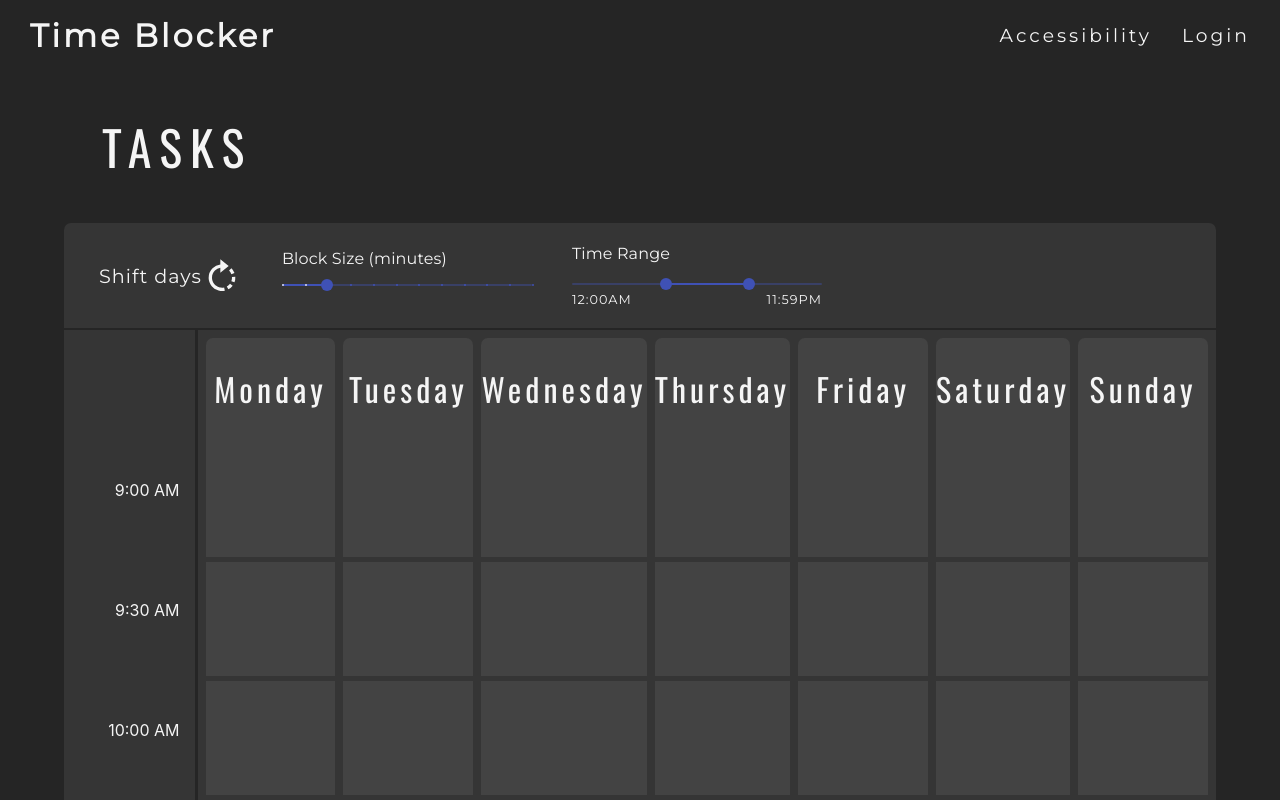
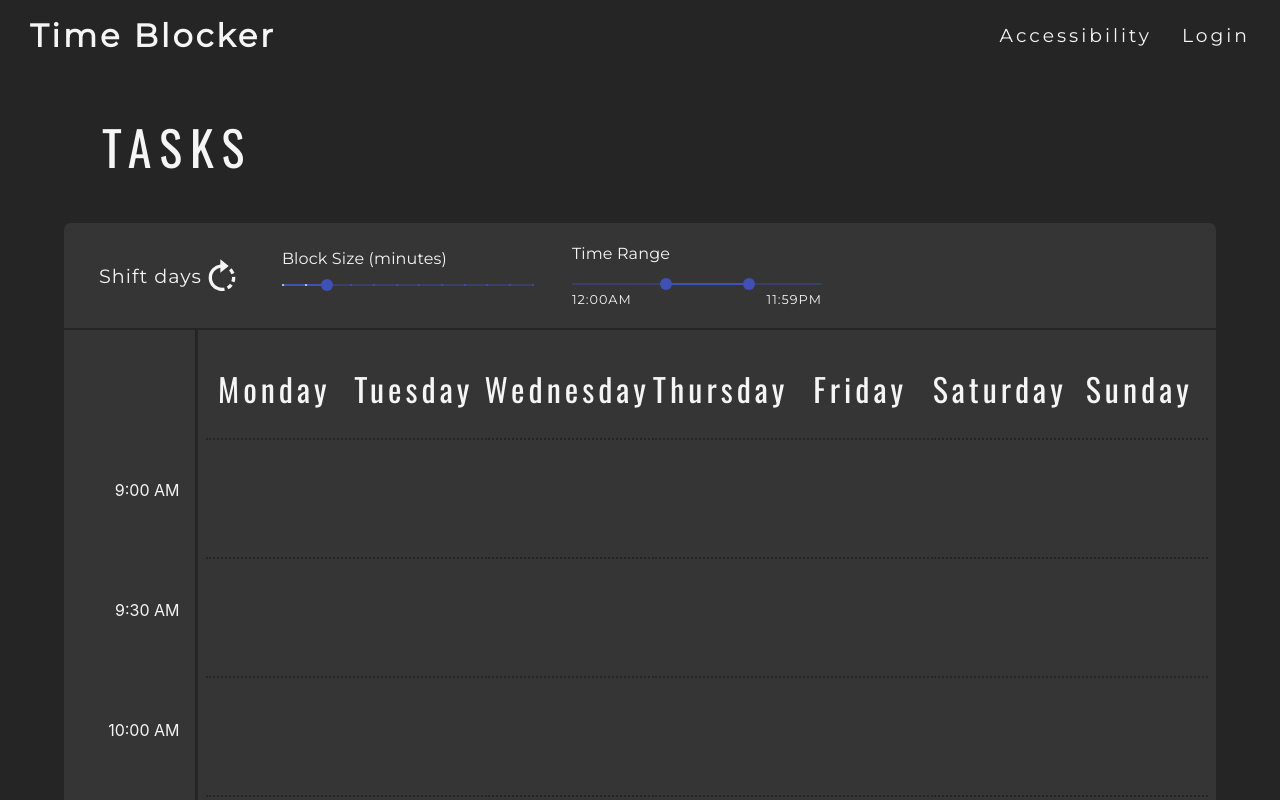
Before and after one commit to clinzy25/time-blocker, a React (Create React App) app: page / in a window 1280 px wide. Shown: the top 800 px of the page. Built offline with nearby package versions, Linux system fonts and the light colour scheme.

Commit message:
add task

```diff
--- a/src/components/DayColumn.js
+++ b/src/components/DayColumn.js
@@ -25,8 +25,8 @@ export const DayColumn = ({ day }) => {
       <h2>{day}</h2>
       {timeColumn.map((_, index) => {
         index++;
-        console.log(index)
         const cellKey = day.substr(0, 2).concat(index);
+        let hasTask = false;
         return (
           <div
             key={cellKey}
@@ -34,14 +34,16 @@ export const DayColumn = ({ day }) => {
             style={{ gridArea: `${2} / 1 / ${index + 2} / 2;` }}
             onMouseEnter={() => {
               setBtnKey(index);
+              if (!hasTask) {
                 setShowBtn(true);
+              }
             }}
             onMouseLeave={() => {
               setBtnKey(null);
               setShowBtn(false);
             }}
           >
-            {showBtn && index === btnKey ? (
+            {showBtn && !hasTask && index === btnKey ? (
               <FaPlusSquare
                 className='add-task-btn'
                 onClick={() => {
@@ -52,6 +54,7 @@ export const DayColumn = ({ day }) => {
                     title: 'New Task',
                     textContent: '',
                   });
+                  setShowBtn(false);
                 }}
               />
             ) : null}
@@ -80,16 +83,25 @@ const Wrapper = styled.div`
     text-transform: capitalize;
   }
   .task-slot {
+    display: flex;
+    align-content: center;
     height: 100%;
     width: 100%;
-    border-bottom: 5px solid var(--clr-background-dark2);
+    border-top: 2px dotted var(--clr-background-dark);
+    :hover {
+      display: block;
+    }
   }
   .add-task-btn {
-    height: 20px;
-    width: 20px;
-    margin: 5px;
+    height: 25px;
+    width: 25px;
+    margin: 10px 0 0 5px;
     color: var(--clr-background-dark);
-    display: hidden;
     cursor: pointer;
   }
+  .sticky {
+    position: fixed;
+    top: 0;
+    width: 100%;
+  }
 `;
--- a/src/components/Task.js
+++ b/src/components/Task.js
@@ -6,10 +6,36 @@ export const Task = ({ cellKey }) => {
 
   const task = tasks.find((task) => task.key === cellKey);
   if (task) {
-    return <p>{task.key}</p>;
+    return (
+      <Wrapper>
+        <input
+          className='task-title'
+          type='text'
+          placeholder='Type a name...'
+          focus
+        />
+      </Wrapper>
+    );
   } else {
     return null;
   }
+};
 
-};
-const Wrapper = styled.div``;
+// https://www.npmjs.com/package/re-resizable#live-demo
+
+const Wrapper = styled.div`
+  background-color: var(--clr-background-dark);
+  height: 95%;
+  margin: 5px;
+  border-radius: 5px;
+  .task-title {
+    margin: 5px;
+    width: 90%;
+    height: 40px;
+    border: 0;
+    font-family: 'Montserrat', sans-serif;
+    font-size: 1.3rem;
+    color: var(--clr-text-light);
+    background-color: var(--clr-background-dark);
+  }
+`;
--- a/src/components/TasksContainer.js
+++ b/src/components/TasksContainer.js
@@ -19,5 +19,5 @@ const Wrapper = styled.section`
   padding: 8px 8px;
   display: grid;
   grid-template-columns: repeat(7, 1fr);
-  grid-gap: 8px;
+  grid-gap: 2px;
 `;
--- a/src/index.css
+++ b/src/index.css
@@ -4,7 +4,7 @@
   --clr-background-dark: #252525;
   --clr-background-dark2: #353535;
   --clr-text-light: whitesmoke;
-  --clr-background-dark3: #5a5a5a62;
+  --clr-background-dark3: #5a5a5a00;
 }
 
 body {
```
Lines whose indentation alone changed are shown as unchanged.
